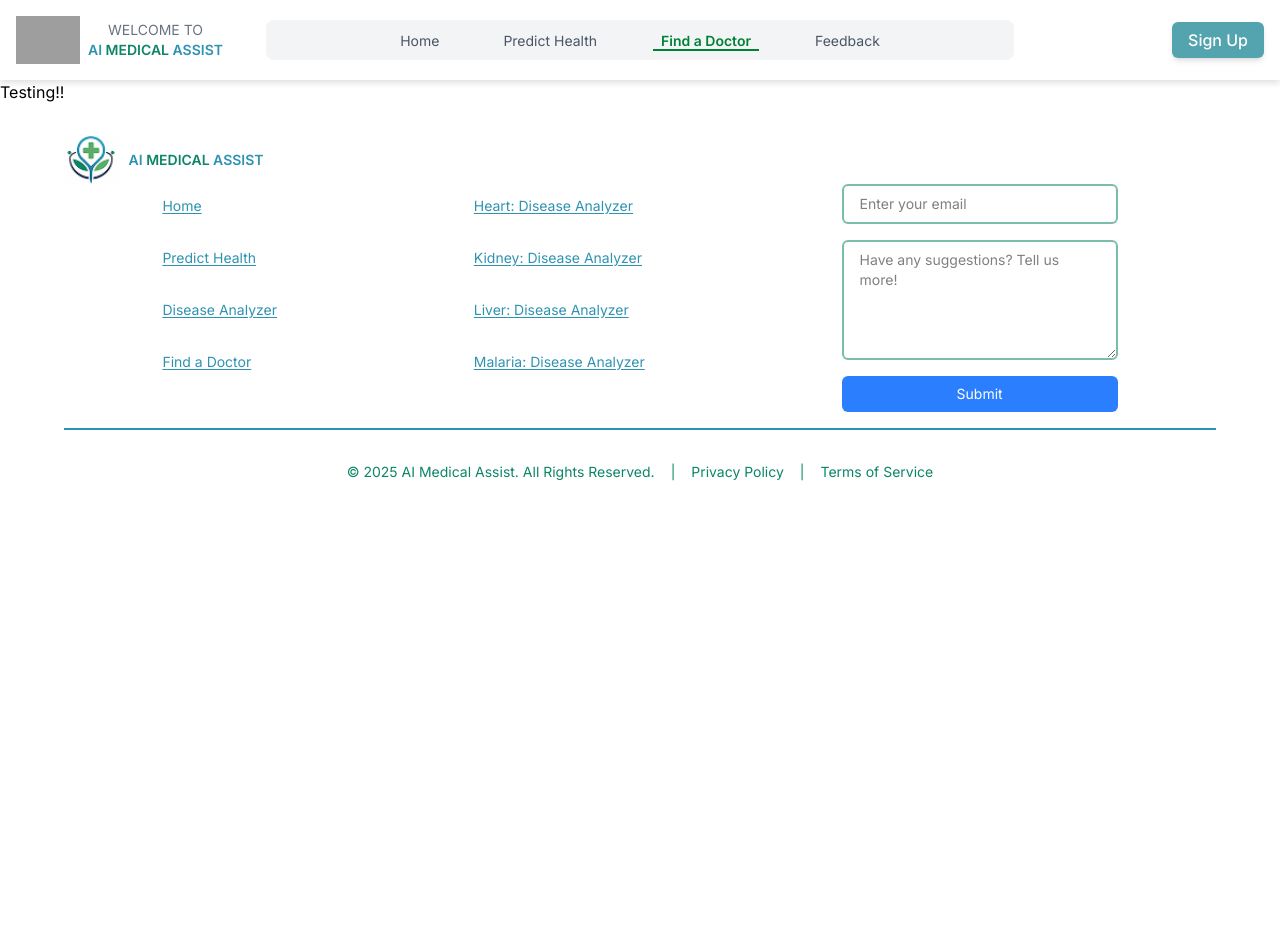
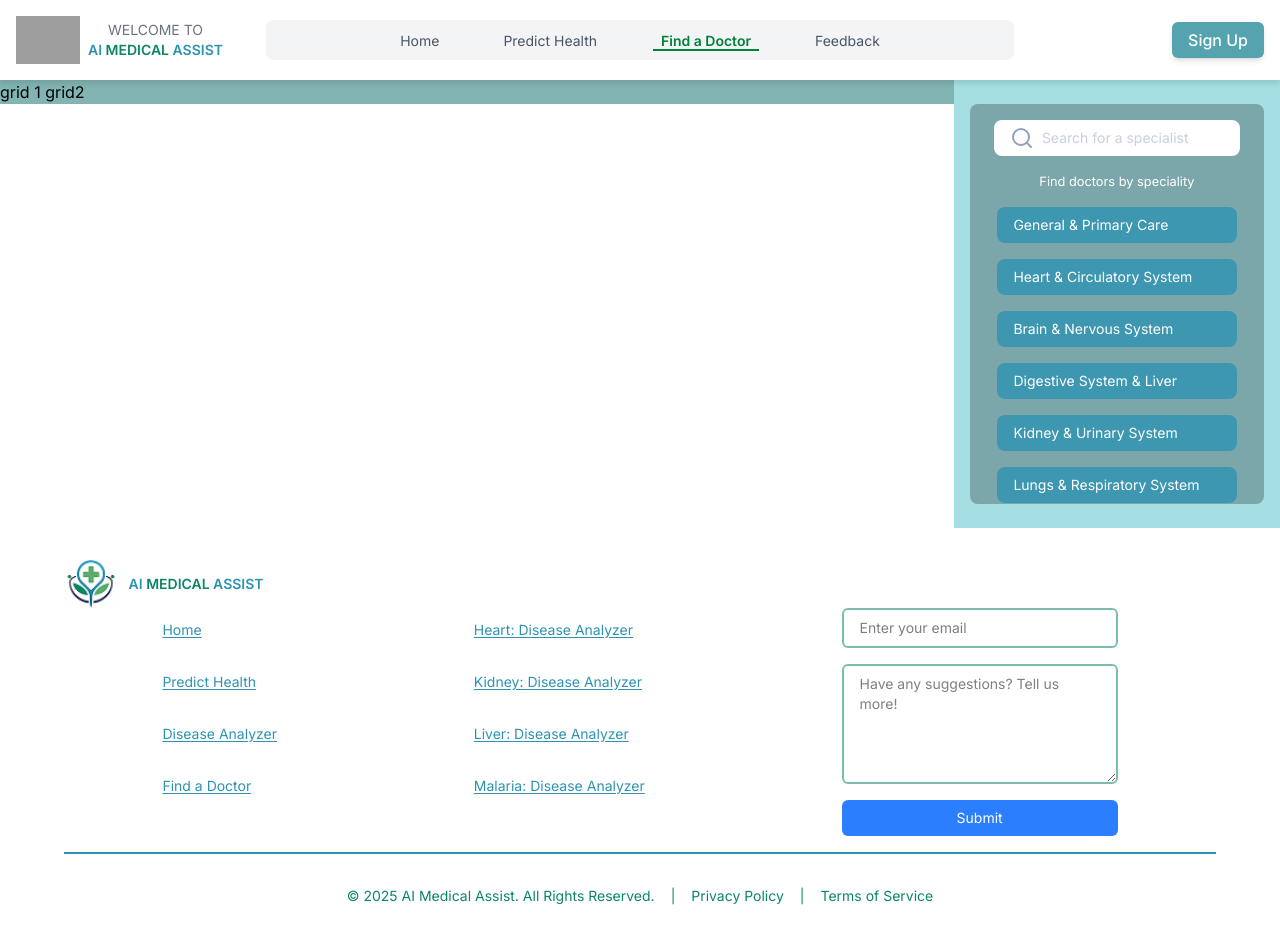
Before and after one commit to Gandhiprajwal/AI-Medical-Assist, a React (Vite) app in the folder frontend/: page /find-a-doctor in a window 1280 px wide. Before the commit the page ends 800 px from the top, so only its background shows below. Built offline with nearby package versions, Linux system fonts and the light colour scheme; grey boxes are pictures that could not be loaded.

Commit message:
Created filter section to find a doctor. Functionality is remaining.

```diff
--- a/frontend/package.json
+++ b/frontend/package.json
@@ -12,6 +12,7 @@
   "dependencies": {
     "@tailwindcss/vite": "^4.0.6",
     "framer-motion": "^12.4.3",
+    "lucide-react": "^0.479.0",
     "react": "^19.0.0",
     "react-dom": "^19.0.0",
     "react-icons": "^5.5.0",
--- a/frontend/src/components/FindADoctor/Findadoctor.jsx
+++ b/frontend/src/components/FindADoctor/Findadoctor.jsx
@@ -1,10 +1,44 @@
 import React from "react";
+import { Search } from "lucide-react";
+
 
 const Findadoctor = () => {
     return (
-        <>
-            Testing!!
-        </>
+        <section className="flex">
+            <div className="bg-[#81B4B2] w-full h-full">
+                grid 1
+                grid2
+            </div>
+            <div className="bg-[#A5DFE3] w-1/3 h-full px-4 py-6 text-white">
+                <div className="w-full h-100 bg-[#7ca7aa] flex flex-col px-6 py-4 gap-4 items-center rounded-lg overflow-auto">
+                    <div className="relative w-full">
+                        <input
+                            className="w-full bg-white rounded-lg text-sm py-2 text-slate-400 px-12 outline-none"
+                            type="text"
+                            placeholder="Search for a specialist"
+                        />
+                        <Search className="absolute top-1/2 left-4 -translate-y-1/2 text-slate-400" />
+                    </div>
+                    <small>Find doctors by speciality</small>
+                    <ul className="flex flex-col gap-4 text-sm">
+                        <li className="hover:drop-shadow-lg hover:outline cursor-pointer bg-[#3E97B0] rounded-lg px-4 py-2">General & Primary Care</li>
+                        <li className="hover:drop-shadow-lg hover:outline cursor-pointer bg-[#3E97B0] rounded-lg px-4 py-2">Heart & Circulatory System</li>
+                        <li className="hover:drop-shadow-lg hover:outline cursor-pointer bg-[#3E97B0] rounded-lg px-4 py-2">Brain & Nervous System</li>
+                        <li className="hover:drop-shadow-lg hover:outline cursor-pointer bg-[#3E97B0] rounded-lg px-4 py-2">Digestive System & Liver</li>
+                        <li className="hover:drop-shadow-lg hover:outline cursor-pointer bg-[#3E97B0] rounded-lg px-4 py-2">Kidney & Urinary System</li>
+                        <li className="hover:drop-shadow-lg hover:outline cursor-pointer bg-[#3E97B0] rounded-lg px-4 py-2">Lungs & Respiratory System</li>
+                        <li className="hover:drop-shadow-lg hover:outline cursor-pointer bg-[#3E97B0] rounded-lg px-4 py-2">Bones, Muscles & Joints</li>
+                        <li className="hover:drop-shadow-lg hover:outline cursor-pointer bg-[#3E97B0] rounded-lg px-4 py-2">Diabetes & Hormonal Disorders</li>
+                        <li className="hover:drop-shadow-lg hover:outline cursor-pointer bg-[#3E97B0] rounded-lg px-4 py-2">Skin, Hair & Nails</li>
+                        <li className="hover:drop-shadow-lg hover:outline cursor-pointer bg-[#3E97B0] rounded-lg px-4 py-2">Infections & Immune System</li>
+                        <li className="hover:drop-shadow-lg hover:outline cursor-pointer bg-[#3E97B0] rounded-lg px-4 py-2">Eyes & Vision</li>
+                        <li className="hover:drop-shadow-lg hover:outline cursor-pointer bg-[#3E97B0] rounded-lg px-4 py-2">Mental Health & Behavior</li>
+                        <li className="hover:drop-shadow-lg hover:outline cursor-pointer bg-[#3E97B0] rounded-lg px-4 py-2">Women's Health & Pregnancy</li>
+                        <li className="hover:drop-shadow-lg hover:outline cursor-pointer bg-[#3E97B0] rounded-lg px-4 py-2">Children’s Health</li>
+                    </ul>
+                </div>
+            </div>
+        </section>
     );
 };
 export default Findadoctor;
```
Also changed, not shown: 1 other file (tests, documents, lock files or other folders).
